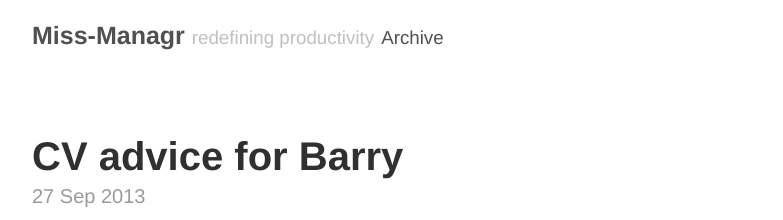
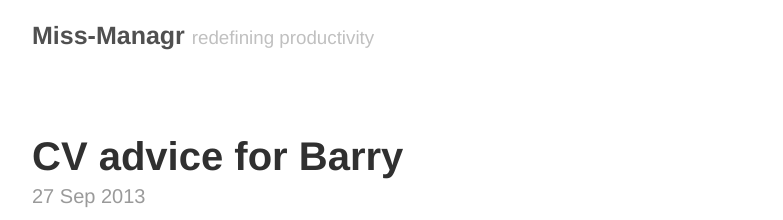
Before and after one commit to miss-manager/miss-manager.github.io, a Jekyll site: the page built from index.html, in a window 1280 px wide. Shown: the top 220 px of the page, without its empty margins (248-1031 px from the left). Built offline with Jekyll 4.4.1, drawn with Linux system fonts in a browser that asks for light colours; Markdown is read by kramdown in place of the engine named in the settings; the list of posts is cut into pages by our own code.

Commit message:
removed links

```diff
--- a/_layouts/default.html
+++ b/_layouts/default.html
@@ -10,10 +10,6 @@
         <h3 class="masthead-title">
           <a href="{{ site.baseurl }}" title="Home">{{ site.title }}</a>
           <small>{{ site.tagline }}</small>
-
-          {% for page in site.pages_list %}
-              <small><a href="{{ page[1]  }}">{{ page[0] }}</a></small>
-          {% endfor %}
         </h3>
       </div>
 
```
